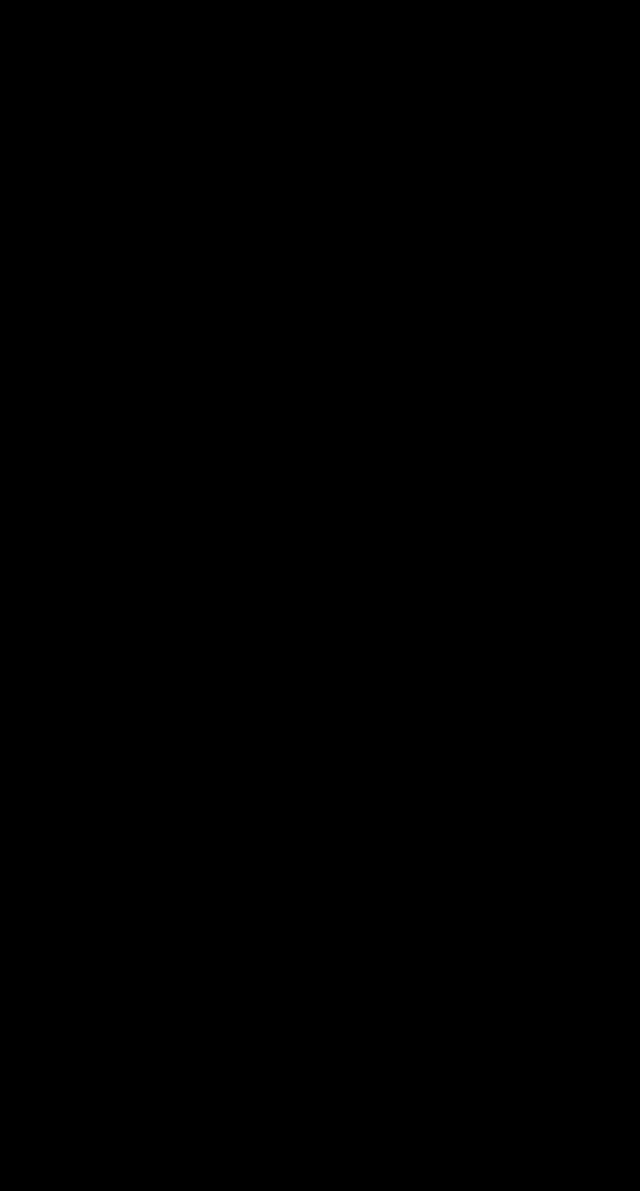
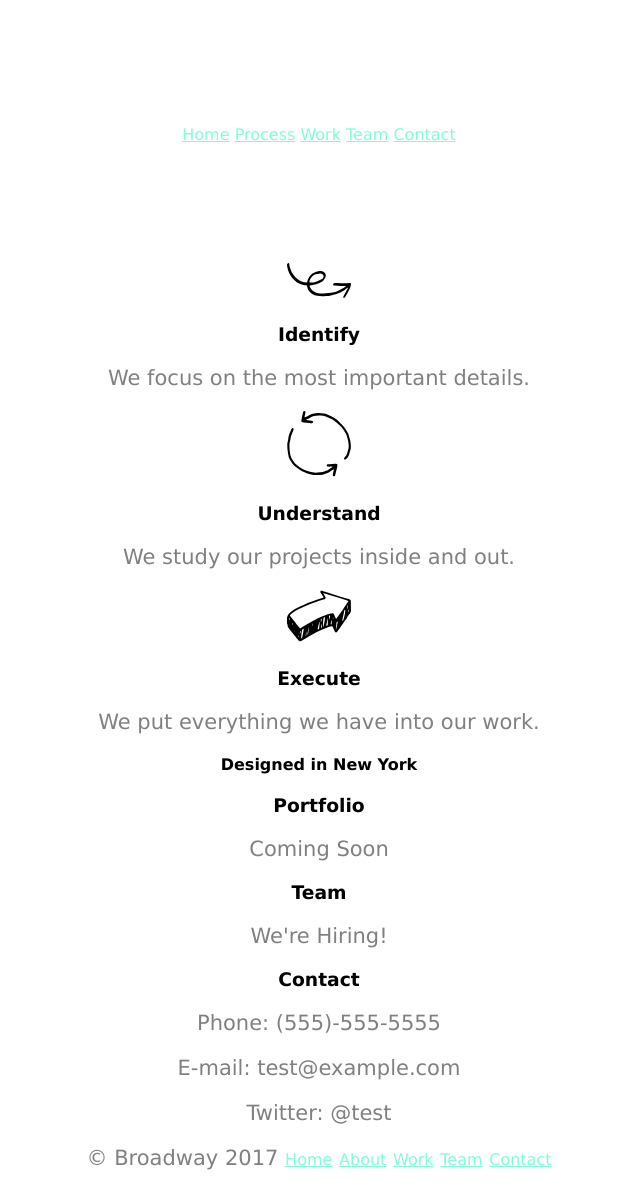
Before and after one commit to Goldi87/broadway, a plain HTML site: page index.html in a window 1280 px wide. Shown: the whole page, without its empty margins (321-961 px from the left). Before the commit the page ends 800 px from the top, so only its background shows below. Drawn offline with Linux system fonts and the light colour scheme.

Commit message:
Add all content.

```diff
--- a/index.html
+++ b/index.html
@@ -7,5 +7,53 @@
   </head>
   <body>
 
+    <h1>Broadway Design</h1>
+
+    <nav>
+      <a href="#">Home</a>
+      <a href="#process">Process</a>
+      <a href="#work">Work</a>
+      <a href="#team">Team</a>
+      <a href="#contact">Contact</a>
+    </nav>
+
+    <h2>Our Process</h2>
+
+    <p>
+      <img src="resources\images\identify.svg" alt="">
+    </p>
+    <h3>Identify</h3>
+    <p>We focus on the most important details.</p>
+
+    <p>
+      <img src="resources\images\understand.svg" alt="">
+    </p>
+    <h3>Understand</h3>
+    <p>We study our projects inside and out.</p>
+
+    <p>
+      <img src="resources\images\execute.svg" alt="">
+    </p>
+    <h3>Execute</h3>
+    <p>We put everything we have into our work.</p>
+
+    <h4>Designed in New York</h4>
+
+    <h3 id="work">Portfolio</h3>
+    <p>Coming Soon</p>
+
+    <h3 id="team">Team</h3>
+    <p>We're Hiring!</p>
+
+    <h3 id="contact">Contact</h3>
+    <p>Phone: (555)-555-5555</p>
+    <p>E-mail: test@example.com</p>
+    <p>Twitter: @test</p>
+
+    <nav id="footer">
+      <p>© Broadway 2017 <a href="#">Home</a> <a href="#about">About</a>
+        <a href="#work">Work</a> <a href="#team">Team</a> <a href="#contact">Contact</a></p>
+    </nav>
+
   </body>
 </html>
--- a/resources/css/style.css
+++ b/resources/css/style.css
@@ -1,6 +1,5 @@
 body {
-  background: black;
-  text-align: center;
+    text-align: center;
   font-family: Verdana;
 }
 
```
